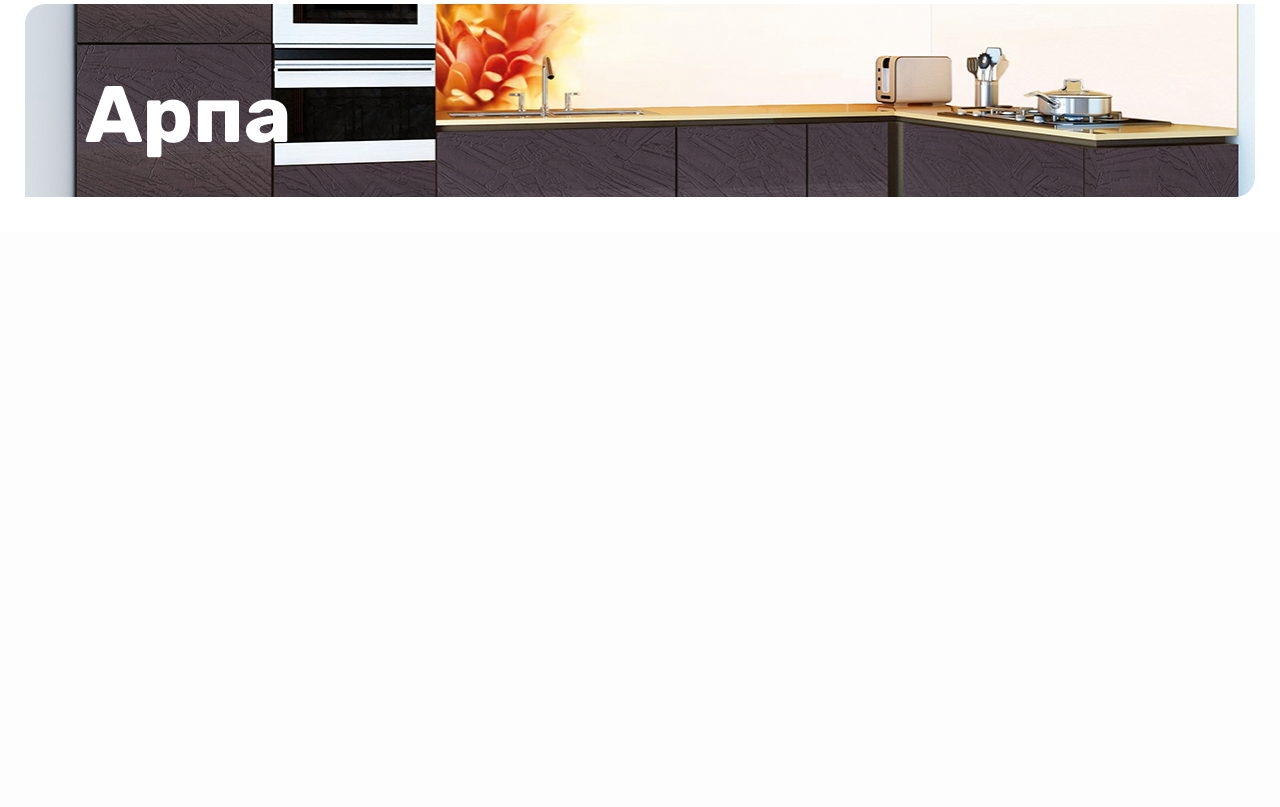
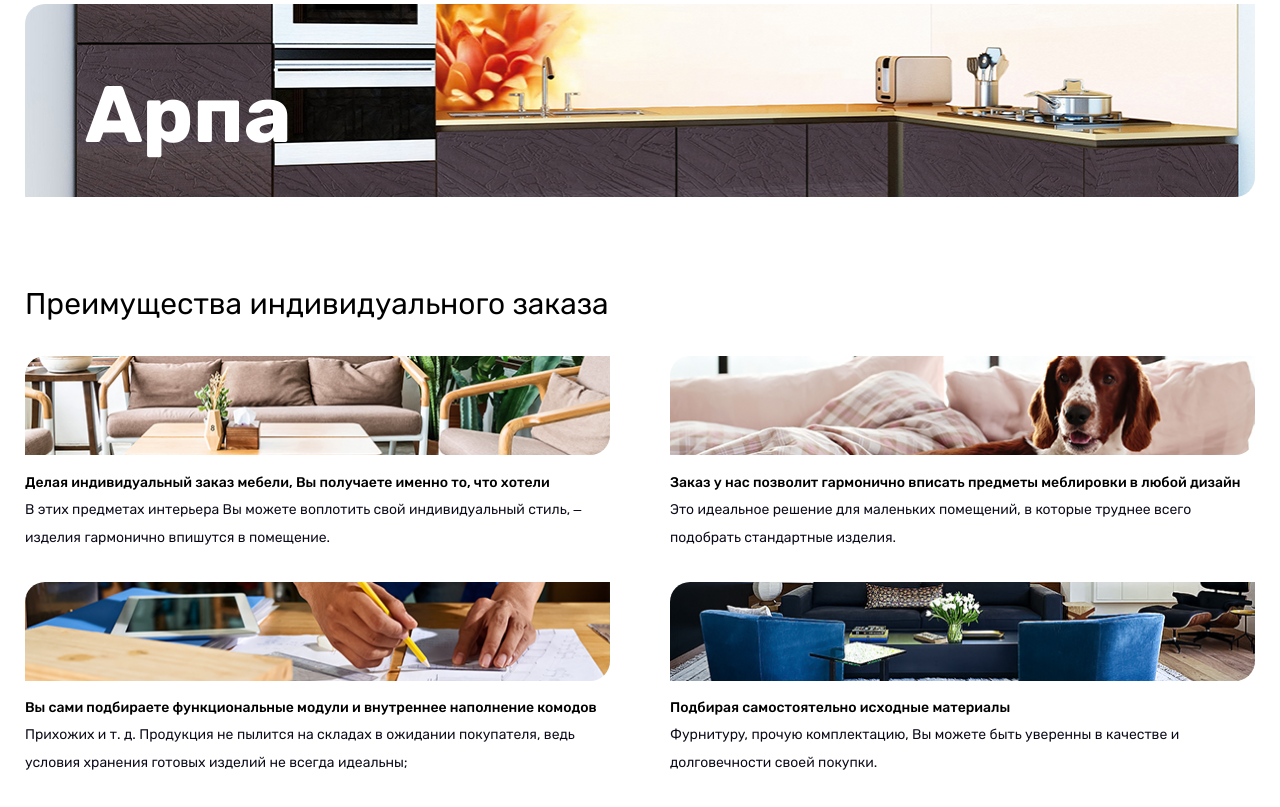
Before and after one commit to acr0matic/stick-home-mebel, a PHP site: page / in a window 1280 px wide. Shown: the part 2983-3790 px from the top of the page. Before the commit the page ends 3180 px from the top, so only its background shows below. Run offline with PHP 8.4, Linux system fonts and the light colour scheme; style sheets or scripts are compiled from the project's sources.

Commit message:
Сверстаны "преимущества"

```diff
--- a/src/index.html
+++ b/src/index.html
@@ -299,7 +299,8 @@
 
         <div class="row">
           <div class="column">
-            <p class="paragraph"><strong>Где купить хорошую мебель и не прогадать с ценой?</strong> <br> Сталкивались ли вы с ситуацией, когда выбор надежной и красивой мебели становится рутинным делом? Где купить? Какой магазин предложит наилучший вариант отвечающий вашим требованиям? Как не прогадать с ценой?</p>
+            <p class="paragraph"><strong>Где купить хорошую мебель и не прогадать с ценой?</strong> <br> Сталкивались ли вы с ситуацией, когда выбор надежной и красивой мебели становится рутинным делом? Где купить? Какой магазин предложит наилучший вариант отвечающий вашим
+              требованиям? Как не прогадать с ценой?</p>
             <p class="paragraph">Многие наши клиенты сталкивались с подобной ситуацией. Благодаря огромному опыту приобретенному нами за 5 лет деятельности мы смогли определить тонкую грань в соотношении цены и качества.</p>
             <p class="paragraph">Таким образом мы получили внушительное количество покупателей, которые и по сей день тепло отзываются о нашей команде</p>
           </div>
@@ -358,6 +359,55 @@
       </div>
       <!-- /.container -->
     </section>
+
+    <section id="advantages">
+      <div class="container">
+        <div class="section-title">
+          <h2 class="section-title__heading">Преимущества индивидуального заказа</h2>
+        </div>
+        <!-- /.section-title -->
+
+        <div class="row">
+
+          <div class="column">
+            <div class="advantage-card">
+              <img class="advantage-card__image border-br-tl" src="img/advantages/1.jpg" alt="">
+              <h3 class="advantage-card__title">Делая индивидуальный заказ мебели, Вы получаете именно то, что хотели</h3>
+              <p class="advantage-card__descriptopn paragraph">В этих предметах интерьера Вы можете воплотить свой индивидуальный стиль, ‒ изделия гармонично впишутся в помещение.</p>
+            </div>
+            <!-- /.advantage-card -->
+
+            <div class="advantage-card">
+              <img class="advantage-card__image border-br-tl" src="img/advantages/2.jpg" alt="">
+              <h3 class="advantage-card__title">Вы сами подбираете функциональные модули и внутреннее наполнение комодов</h3>
+              <p class="advantage-card__descriptopn paragraph">Прихожих и т. д. Продукция не пылится на складах в ожидании покупателя, ведь условия хранения готовых изделий не всегда идеальны;</p>
+            </div>
+            <!-- /.advantage-card -->
+          </div>
+          <!-- /.column -->
+
+          <div class="column">
+            <div class="advantage-card">
+              <img class="advantage-card__image border-br-tl" src="img/advantages/3.jpg" alt="">
+              <h3 class="advantage-card__title">Заказ у нас позволит гармонично вписать предметы меблировки в любой дизайн</h3>
+              <p class="advantage-card__descriptopn paragraph">Это идеальное решение для маленьких помещений, в которые труднее всего подобрать стандартные изделия.</p>
+            </div>
+            <!-- /.advantage-card -->
+
+            <div class="advantage-card">
+              <img class="advantage-card__image border-br-tl" src="img/advantages/4.jpg" alt="">
+              <h3 class="advantage-card__title">Подбирая самостоятельно исходные материалы</h3>
+              <p class="advantage-card__descriptopn paragraph">Фурнитуру, прочую комплектацию, Вы можете быть уверенны в качестве и долговечности своей покупки.</p>
+            </div>
+            <!-- /.advantage-card -->
+          </div>
+          <!-- /.column -->
+        </div>
+        <!-- /.row -->
+
+      </div>
+      <!-- /.container -->
+    </section>
   </main>
 
   <!-- Подвал -->
--- /dev/null
+++ b/src/scss/layout/_advantages.scss
@@ -0,0 +1,13 @@
+.advantage-card {
+  &__image {
+    width: 100%;
+  }
+
+  &__title {
+    margin-top: 15px;
+    margin-bottom: 5px;
+
+    font-size: $font-size-8;
+    font-weight: $weight-medium;
+  }
+}
--- a/src/scss/main.scss
+++ b/src/scss/main.scss
@@ -27,6 +27,7 @@
   'layout/manufacturing',
   'layout/photo-gallery',
   'layout/materials',
+  'layout/advantages',
   'layout/footer';
 
 // 5. Подключение стилей компонентов
```
Also changed, not shown: src/img/advantages/1.jpg (added), src/img/advantages/2.jpg (added), src/img/advantages/3.jpg (added), src/img/advantages/4.jpg (added).
